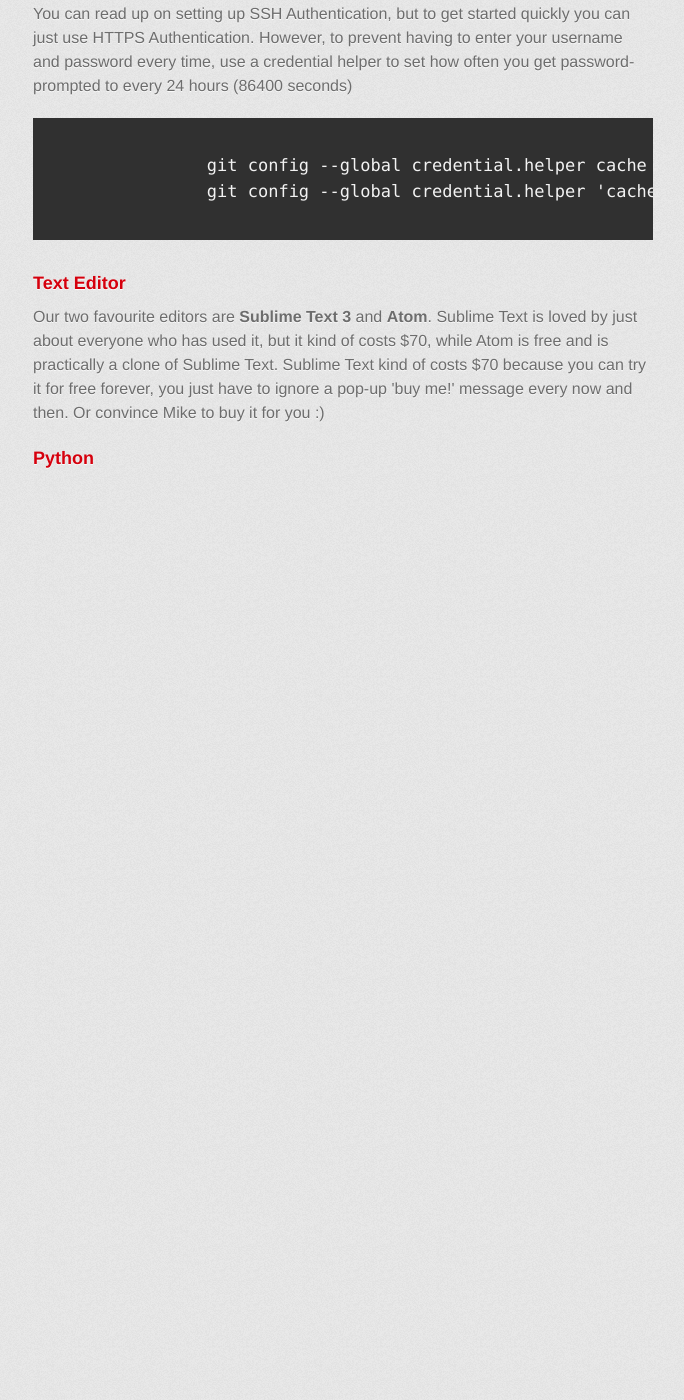
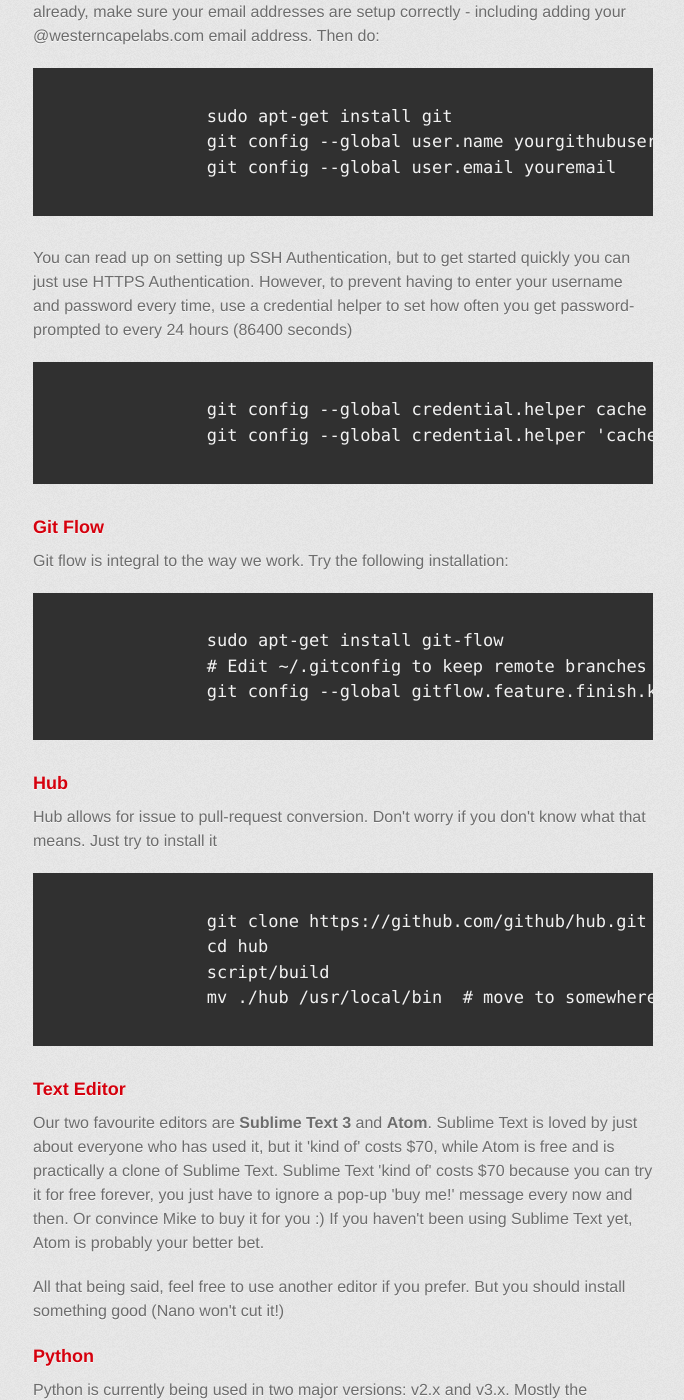
Before and after one commit to westerncapelabs/westerncapelabs.github.io, a Jekyll site: the page built from waysofworking/systemsetup.html, in a window 1280 px wide and 1400 px high, scrolled down 600 px. Shown: the whole window, without its empty margins (297-981 px from the left). Built offline with Jekyll 4.4.1, drawn with Linux system fonts in a browser that asks for light colours; some web fonts are replaced; Markdown is read by kramdown in place of the engine named in the settings; before the commit the page ends 1080 px from its top, so only the background shows below that; some of the changed text lies outside the part shown.

Commit message:
add a bunch of info

```diff
--- a/waysofworking/systemsetup.html
+++ b/waysofworking/systemsetup.html
@@ -10,7 +10,14 @@
 
     <h2>Useful Software</h2>
 
-        <p>Below are really useful things to install on a new system with some basic Linux installation instructions. As installation procedures change over time you might have to do something a bit differently.</p>
+        <p>Below are really useful things to install on a new system with some basic Linux installation instructions. As installation procedures change over time you might have to do something a bit differently. Generally the easiest way to install things is from the OS available packages, with:</p>
+
+            <pre><code>
+                sudo apt-get install thepackageyouwanttoinstall  # Linux
+                brew install thepackageyouwanttoinstall  # Mac
+            </code></pre>
+
+        <p>But you should probably read the latest install instructions online before doing any installation. If you do an installation and see any warning messages, stop and ASK!</p>
 
     <h3>Git</h3>
 
@@ -29,11 +36,70 @@
                 git config --global credential.helper 'cache --timeout=86400'
             </code></pre>
 
+    <h3>Git Flow</h3>
+
+        <p>Git flow is integral to the way we work. Try the following installation:</p>
+
+            <pre><code>
+                sudo apt-get install git-flow
+                # Edit ~/.gitconfig to keep remote branches
+                git config --global gitflow.feature.finish.keepremote true
+            </code></pre>
+
+    <h3>Hub</h3>
+
+        <p>Hub allows for issue to pull-request conversion. Don't worry if you don't know what that means. Just try to install it</p>
+
+            <pre><code>
+                git clone https://github.com/github/hub.git
+                cd hub
+                script/build
+                mv ./hub /usr/local/bin  # move to somewhere in your PATH
+            </code></pre>
+
     <h3>Text Editor</h3>
 
-        <p>Our two favourite editors are <strong>Sublime Text 3</strong> and <strong>Atom</strong>. Sublime Text is loved by just about everyone who has used it, but it kind of costs $70, while Atom is free and is practically a clone of Sublime Text. Sublime Text kind of costs $70 because you can try it for free forever, you just have to ignore a pop-up 'buy me!' message every now and then. Or convince Mike to buy it for you :)</p>
+        <p>Our two favourite editors are <strong>Sublime Text 3</strong> and <strong>Atom</strong>. Sublime Text is loved by just about everyone who has used it, but it 'kind of' costs $70, while Atom is free and is practically a clone of Sublime Text. Sublime Text 'kind of' costs $70 because you can try it for free forever, you just have to ignore a pop-up 'buy me!' message every now and then. Or convince Mike to buy it for you :) If you haven't been using Sublime Text yet, Atom is probably your better bet.</p>
+        <p>All that being said, feel free to use another editor if you prefer. But you should install something good (Nano won't cut it!)</p>
 
     <h3>Python</h3>
 
+        <p>Python is currently being used in two major versions: v2.x and v3.x. Mostly the differences don't really affect us, nowadays we tend to use v3.x on new projects.</p>
+
+        <p>Python may or may not be installed on your system, but that doesn't really matter, as you should be using <em>pyenv</em>! pyenv manages your Python versions, and with the extention <em>pyenv-virtualenv</em>, it also manages your virtual environments. More on virtual environments later. Install may happen like this:</p>
+
+            <pre><code>
+                git clone https://github.com/yyuu/pyenv.git ~/.pyenv
+                echo 'export PYENV_ROOT="$HOME/.pyenv"' >> ~/.bashrc
+                echo 'export PATH="$PYENV_ROOT/bin:$PATH"' >> ~/.bashrc
+                echo 'eval "$(pyenv init -)"' >> ~/.bashrc
+                exec $SHELL
+
+                git clone https://github.com/yyuu/pyenv-virtualenv.git ~/.pyenv/plugins/pyenv-virtualenv
+                echo 'eval "$(pyenv virtualenv-init -)"' >> ~/.bashrc
+                exec $SHELL
+            </code></pre>
+
+    <h3>Pip</h3>
+
+        <p>Pip is Python's package (library) installer/manager. You will use this all the time.</p>
+
+            <pre><code>
+                sudo apt-get install python-pip
+            </code></pre>
+
+    <h3>Chrome</h3>
+
+        <p>While you should feel free to use any browser, we mostly use Chrome. We use the Chrome app Postman a lot, not sure if that's available in Firefox. If not just install Chrome. Chrome may ask you to add a repository to your OS - it's okay to do so.</p>
+
+    <h3>Other things you may need to install</h3>
+
+        <h4>curl</h4>
+
+            <pre><code>
+                sudo apt-get install curl
+            </code></pre>
+
+
 
 </section>
```
